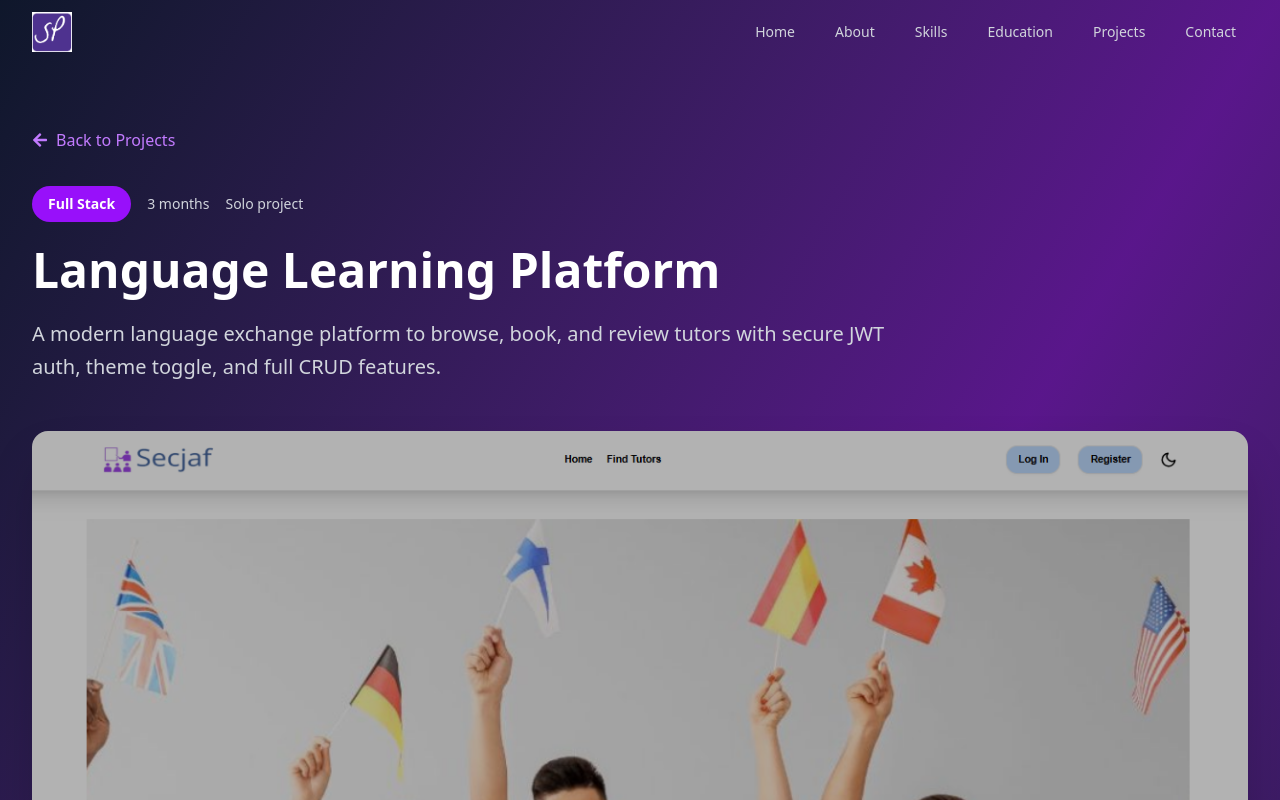
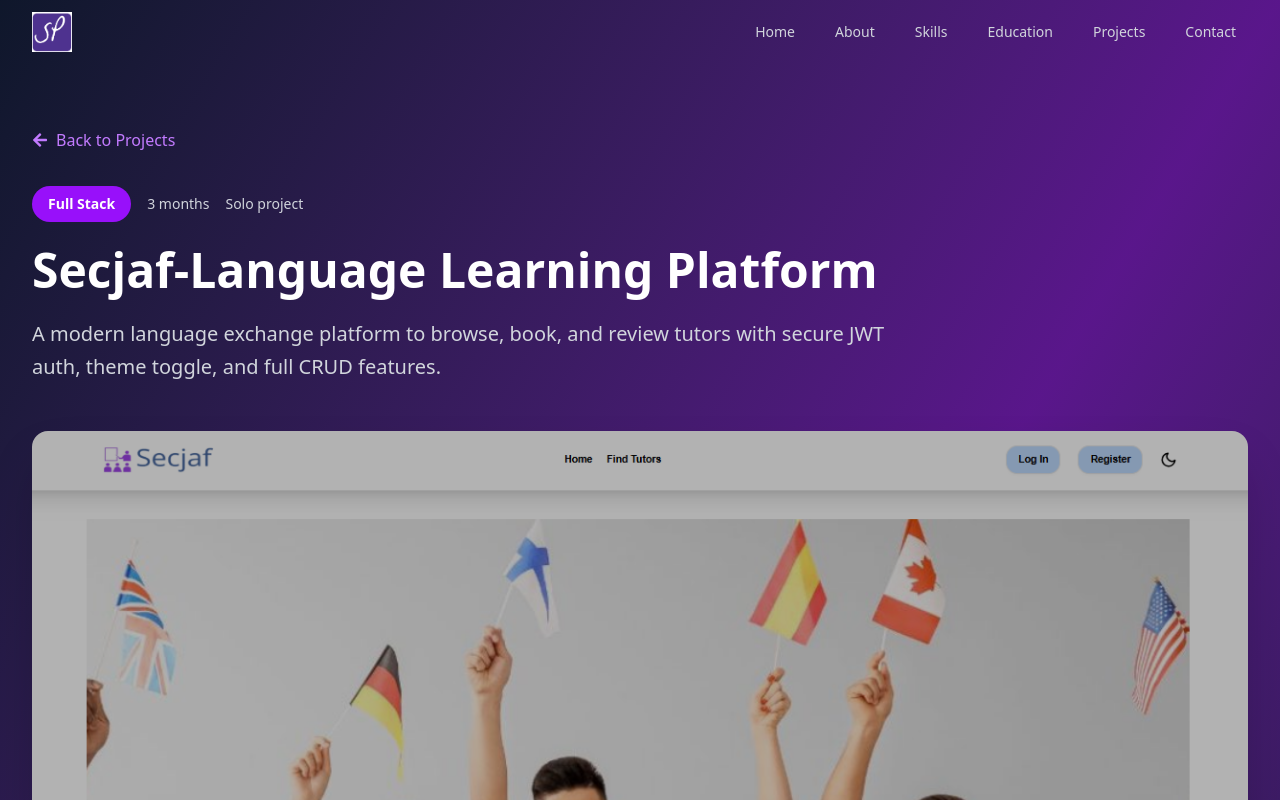
Before and after one commit to Shammi-Akhter/shammi-portfolio, a React (Vite) app: page /project/1 in a window 1280 px wide. Shown: the top 800 px of the page. Built offline with nearby package versions, Linux system fonts and the light colour scheme.

Commit message:
Checking issues

```diff
--- a/src/components/ProjectDetail.jsx
+++ b/src/components/ProjectDetail.jsx
@@ -8,7 +8,7 @@ const ProjectDetail = () => {
   // Mock project data - in a real app, this would come from an API or database
   const projectData = {
     1: {
-      title: "Language Learning Platform",
+      title: "Secjaf-Language Learning Platform",
       description: "A modern language exchange platform to browse, book, and review tutors with secure JWT auth, theme toggle, and full CRUD features. ",
       image: "/Language.png",
       technologies: ["HTML","Tailwind CSS","React", "Node.js", "MongoDB", "Express.js", "JWT"],
@@ -33,7 +33,7 @@ const ProjectDetail = () => {
     },
 
     2: {
-      title: "Event Explorer",
+      title: "FindFest-Event Explorer",
       description: "A responsive React app for discovering and exploring events, with Firebase Auth, protected routes, and dynamic UI.",
       image: "/Findfest.png",
       technologies: ["React", "Firebase", "React Router", "Context API", "Tailwind CSS", "AOS", "React Slick"],
@@ -60,7 +60,7 @@ const ProjectDetail = () => {
 
 
     3: {
-      title: "Community Hub",
+      title: "HobbyHive-Community Hub",
       description: "Discover and join hobby-based communities like book clubs, hiking groups, and painting circles!",
       image: "/HobbyHive.png",
       technologies:  ["React",  "React", "Firebase Auth", "Node.js", "Express", "MongoDB", "Tailwind CSS", "DaisyUI"],
--- a/src/components/sections/About.jsx
+++ b/src/components/sections/About.jsx
@@ -21,19 +21,22 @@ const About = () => {
           </h2>
           <div className="w-24 h-1 bg-purple-400 mx-auto"></div>
         </motion.div>
-
+        <p className="text-gray-300 leading-relaxed">
+          I'm Shammi Akther Sumi, a Computer Science and Engineering graduate with a passion for technology and innovation. With a strong academic foundation (CGPA 3.80) from Bangladesh University of Business and Technology, I bring technical expertise, analytical thinking, and a creative approach to solving complex technological challenges.
+          My journey in Computer Science and Engineering has equipped me with a comprehensive understanding of software development, system analysis, and emerging technologies. I'm driven by the endless possibilities that technology offers to transform ideas into reality and create meaningful solutions that impact people's lives.
+        </p>
         <div className="grid grid-cols-1 lg:grid-cols-2 gap-12 items-center">
           {/* Left Content - Image */}
           <motion.div
             initial={{ opacity: 0, x: -50 }}
             animate={isInView ? { opacity: 1, x: 0 } : {}}
             transition={{ delay: 0.2, duration: 0.8 }}
-            className="flex justify-center lg:justify-start"
+            className="flex justify-center lg:justify-center lg:w-full"
           >
             <div className="relative">
               <div className="w-80 h-100 rounded-2xl bg-gradient-to-br from-purple-500 to-pink-500 flex items-center justify-center shadow-2xl">
                 <div className="text-white text-center">
-                  <img className='w-75 h-96 rounded-2xl' src={shammi2} alt="" />
+                  <img className='w-75 h-96' src={shammi2} alt="" />
                 </div>
               </div>
 
--- a/src/components/sections/Hero.jsx
+++ b/src/components/sections/Hero.jsx
@@ -10,10 +10,10 @@ import {
 
 const Hero = () => {
   const socialLinks = [
-    { icon: FaGithub, href: 'https://github.com/yourusername', label: 'GitHub' },
-    { icon: FaLinkedin, href: 'https://linkedin.com/in/yourusername', label: 'LinkedIn' },
-    { icon: FaTwitter, href: 'https://twitter.com/yourusername', label: 'Twitter' },
-    { icon: FaFacebook, href: 'https://facebook.com/yourusername', label: 'Facebook' },
+    { icon: FaGithub, href: 'https://github.com/Shammi-Akhter', label: 'GitHub' },
+    { icon: FaLinkedin, href: 'https://www.linkedin.com/in/shammi-akther37/', label: 'LinkedIn' },
+    { icon: FaTwitter, href: 'https://x.com/ShammiAkth36648', label: 'Twitter' },
+
   ];
 
   const handleResumeDownload = () => {
@@ -79,7 +79,7 @@ const Hero = () => {
               initial={{ opacity: 0, y: 20 }}
               animate={{ opacity: 1, y: 0 }}
               transition={{ delay: 1, duration: 0.8 }}
-              className="flex justify-center lg:justify-start gap-4"
+              className="flex justify-center lg:justify-start gap-4 "
             >
               {socialLinks.map((social, index) => (
                 <motion.a
--- a/src/components/sections/Projects.jsx
+++ b/src/components/sections/Projects.jsx
@@ -15,7 +15,7 @@ const Projects = () => {
   const projectsData = [
     {
       id: 1,
-      title: "Language Learning Platform",
+      title: "Secjaf-Learning Platform",
       description: "A modern language exchange platform to browse, book, and review tutors with secure JWT auth, theme toggle, and full CRUD features.",
       image: "/Language.png",
       technologies: ["HTML","Tailwind CSS","React", "Node.js", "MongoDB", "Express.js", "JWT"],
@@ -26,7 +26,7 @@ const Projects = () => {
     },
     {
       id: 2,
-      title: "Event Explorer",
+      title: "FindFest-Event Explorer",
       description: "A responsive React app for discovering and exploring events, with Firebase Auth, protected routes, and dynamic UI. ",
       image: "/Findfest.png",
       technologies: ["React", "Firebase", "React Router", "Context API", "Tailwind CSS", "AOS", "React Slick"],
@@ -37,19 +37,19 @@ const Projects = () => {
     },
     {
       id: 3,
-      title: "Community Hub",
+      title: "HobbyHive-Community Hub",
       description: "Discover and join hobby-based communities like book clubs, hiking groups, and painting circles!",
       image: "/HobbyHive.png",
       technologies: ["React",  "React", "Firebase Auth", "Node.js", "Express", "MongoDB", "Tailwind CSS", "DaisyUI"],
       liveLink: "https://hobby-hive-55664.web.app/",
       githubLink: "https://github.com/Shammi-Akhter/Hobby-Hive-Client",
-      category: "Frontend",
+      category: "Full Stack",
       features: ["Current Ongoing Groups ", "Different Groups Information ", "Interactive Features", "Support", "Understandable Dashboard", "Responsive Design"]
     },
 
   ];
 
-  const categories = ["All", "Full Stack", "Frontend", "Backend"];
+  const categories = ["All", "Full Stack", "Frontend"];
 
   const filteredProjects = selectedCategory === 'All'
     ? projectsData
@@ -199,13 +199,13 @@ const Projects = () => {
           transition={{ delay: 0.8, duration: 0.8 }}
           className="text-center mt-12"
         >
-          <motion.button
+          {/* <motion.button
             whileHover={{ scale: 1.05 }}
             whileTap={{ scale: 0.95 }}
             className="bg-purple-600 hover:bg-purple-700 text-white px-8 py-3 rounded-lg font-semibold transition-all duration-300"
           >
             View More Projects
-          </motion.button>
+          </motion.button> */}
         </motion.div>
       </div>
     </section>
--- a/src/components/sections/Skills.jsx
+++ b/src/components/sections/Skills.jsx
@@ -124,9 +124,9 @@ const Skills = () => {
 
           <div className="flex flex-wrap justify-center gap-4">
             {[
-              "Redux", "Context API", "REST APIs", "GraphQL", "JWT", "OAuth",
-              "Responsive Design", "Progressive Web Apps", "SEO", "Performance Optimization",
-              "Testing (Jest, React Testing Library)", "CI/CD", "Agile/Scrum", "RESTful APIs"
+              "JWT",
+              "Responsive Design", "Progressive Web Apps",  "Performance Optimization",
+               "REST APIs"
             ].map((tech, index) => (
               <motion.span
                 key={tech}
```
